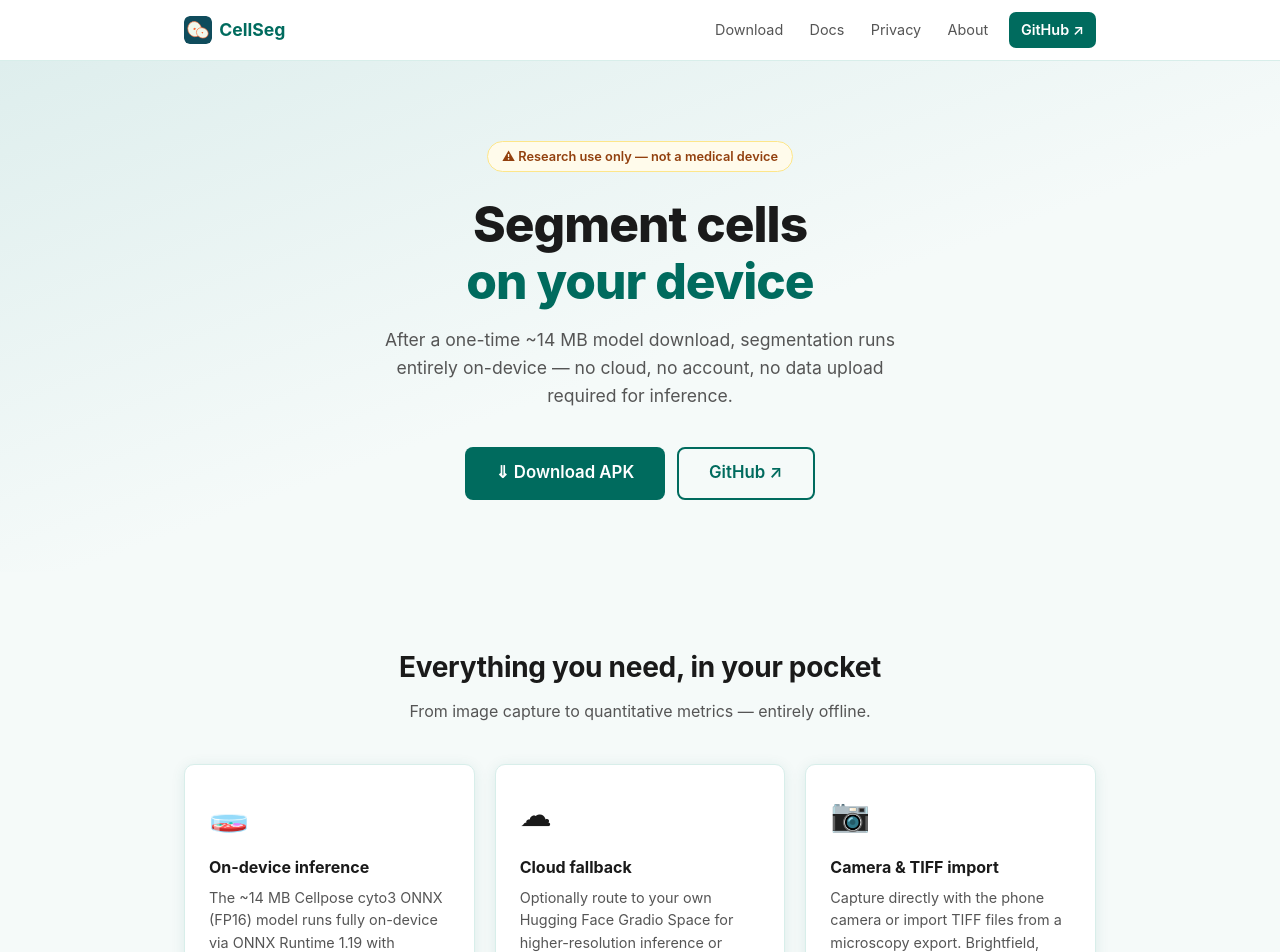
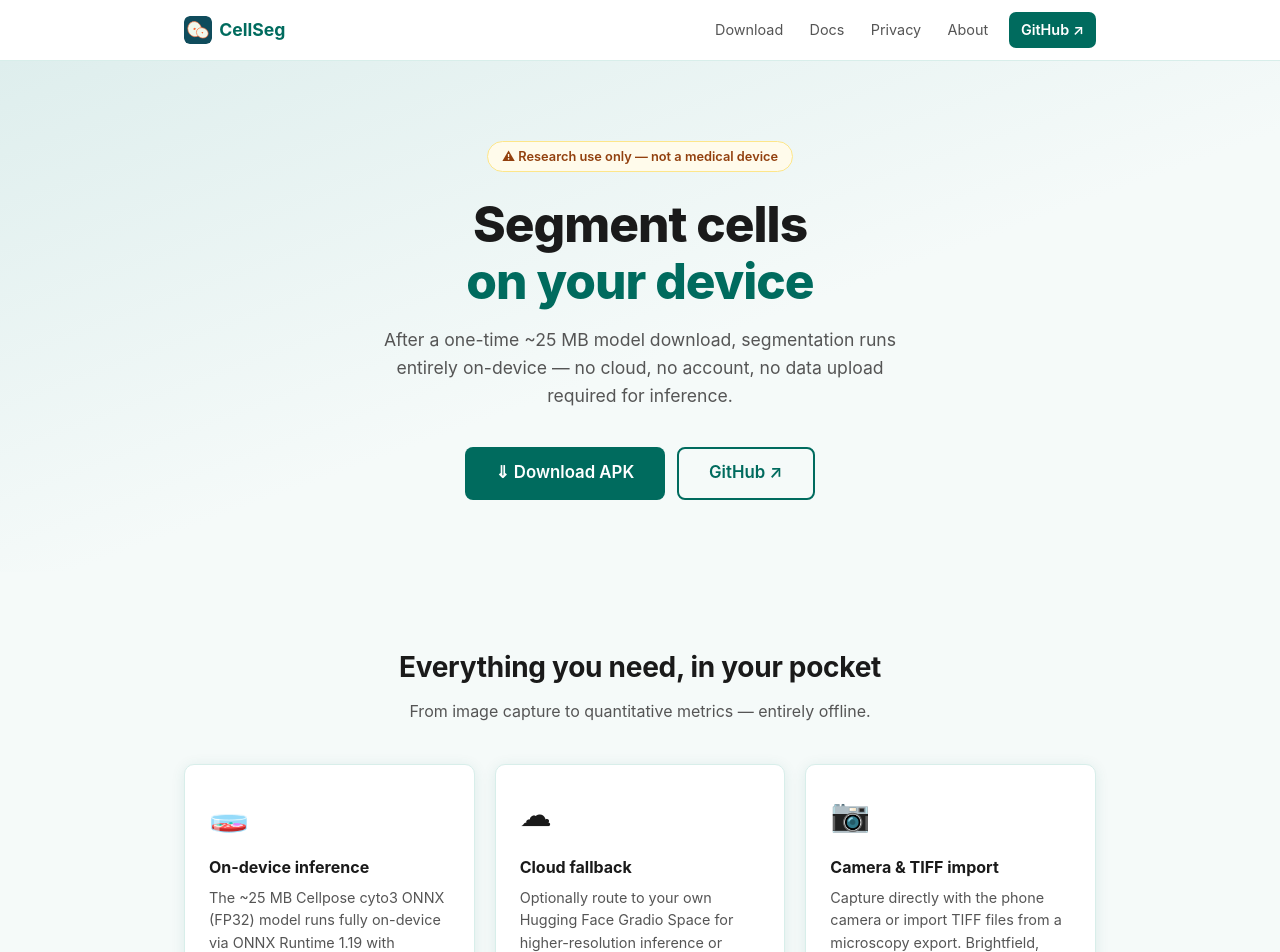
Before and after one commit to lynchaos/cellseg-site, a Jekyll site: the page built from index.md, in a window 1280 px wide and 1400 px high. Shown: the top 952 px of the window. Built offline with Jekyll 4.4.1, drawn with Linux system fonts in a browser that asks for light colours; some of the changed text lies outside the part shown.

Commit message:
docs: update model size (~14 MB → ~25 MB) and precision (FP16 → FP32)

```diff
--- a/index.md
+++ b/index.md
@@ -12,7 +12,7 @@ description: >-
 <div class="container">
 <div class="hero-badge">⚠ Research use only &mdash; not a medical device</div>
 <h1>Segment cells<br><em>on your device</em></h1>
-<p class="hero-sub">After a one-time ~14&nbsp;MB model download, segmentation runs entirely on-device &mdash; no cloud, no account, no data upload required for inference.</p>
+<p class="hero-sub">After a one-time ~25&nbsp;MB model download, segmentation runs entirely on-device &mdash; no cloud, no account, no data upload required for inference.</p>
 <div class="hero-actions">
 <a class="btn btn-primary btn-lg" href="/download">&#8659; Download APK</a>
 <a class="btn btn-outline btn-lg" href="https://github.com/lynchaos/CellSeg" target="_blank" rel="noopener noreferrer">GitHub ↗</a>
@@ -30,7 +30,7 @@ description: >-
 <div class="feature-card">
 <div class="feature-icon">🧫</div>
 <h3>On-device inference</h3>
-<p>The ~14 MB Cellpose cyto3 ONNX (FP16) model runs fully on-device via ONNX Runtime 1.19 with XNNPACK acceleration. No internet required.</p>
+<p>The ~25 MB Cellpose cyto3 ONNX (FP32) model runs fully on-device via ONNX Runtime 1.19 with XNNPACK acceleration. No internet required.</p>
 </div>
 <div class="feature-card">
 <div class="feature-icon">☁</div>
```
Also changed, not shown: about.md (+1 -1 lines), download.md (+3 -3 lines).
